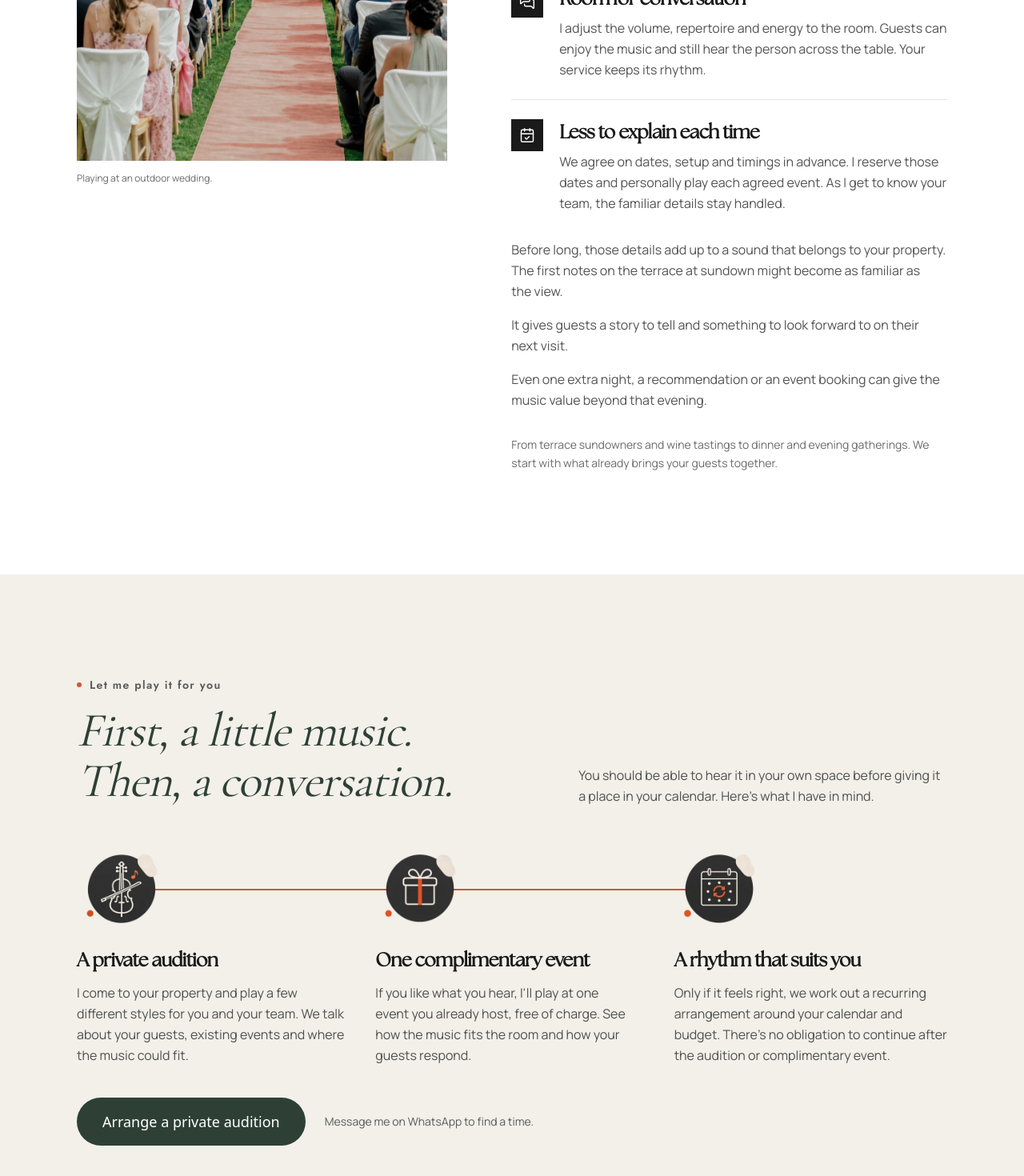
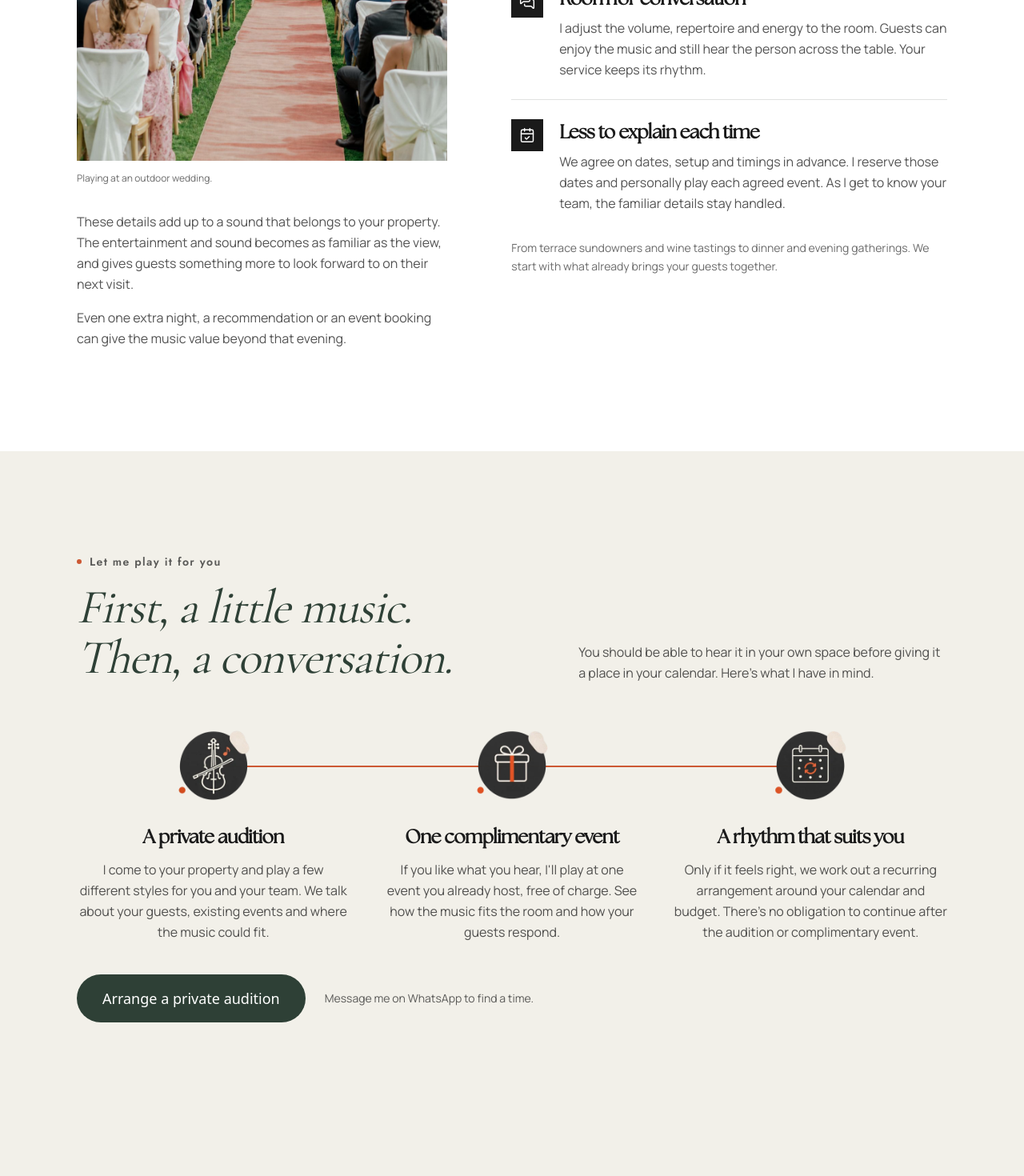
Before and after one commit to lstamer/cellowebsite, a Next.js app: page /services/hotels in a window 1280 px wide. Shown: the part 2838-4308 px from the top of the page at 80% size. Built offline with nearby package versions, Linux system fonts and the light colour scheme.

Commit message:
Center hotel audition steps and rebalance guest experience

```diff
--- a/src/components/hotels/HotelAuditionSteps.tsx
+++ b/src/components/hotels/HotelAuditionSteps.tsx
@@ -24,11 +24,11 @@ export function HotelAuditionSteps() {
   return (
     <ol role="list" className="mt-12 grid list-none gap-8 p-0 md:grid-cols-3">
       {auditionSteps.map((step, index) => (
-        <li key={step.title} className="relative isolate grid grid-cols-[4.5rem_minmax(0,1fr)] items-start gap-4 md:flex md:flex-col md:gap-4">
+        <li key={step.title} className="relative isolate grid grid-cols-[4.5rem_minmax(0,1fr)] items-start gap-4 md:flex md:flex-col md:items-center md:text-center">
           {index < auditionSteps.length - 1 && (
             <span
               aria-hidden
-              className="absolute -z-10 left-9 top-9 h-[calc(100%+2rem)] w-[2px] -translate-x-1/2 bg-accent md:left-14 md:top-14 md:h-[2px] md:w-[calc(100%+2rem)] md:translate-x-0 md:-translate-y-1/2"
+              className="absolute -z-10 left-9 top-9 h-[calc(100%+2rem)] w-[2px] -translate-x-1/2 bg-accent md:left-1/2 md:top-14 md:h-[2px] md:w-[calc(100%+2rem)] md:translate-x-0 md:-translate-y-1/2"
             />
           )}
           <Image
@@ -39,7 +39,7 @@ export function HotelAuditionSteps() {
             sizes="(min-width: 768px) 112px, 72px"
             className="h-auto w-[4.5rem] md:w-28"
           />
-          <div className="min-w-0">
+          <div className="min-w-0 md:w-full">
             <h3 className={featureItemTitleClass}>{step.title}</h3>
             <p className={cn(featureItemBodyClass, "mt-3")}>{step.body}</p>
           </div>
--- a/src/components/hotels/HotelsPage.tsx
+++ b/src/components/hotels/HotelsPage.tsx
@@ -143,7 +143,7 @@ export function HotelsPage() {
       <HotelSignature />
 
       <SectionWrapper id="your-guest-experience" surface="background">
-        <div className="grid items-start gap-12 lg:grid-cols-[0.85fr_1fr] lg:gap-20">
+        <div className="grid items-start gap-y-8 lg:grid-cols-[0.85fr_1fr] lg:grid-rows-[auto_1fr] lg:gap-x-20">
           <figure>
             <div className="relative aspect-[4/5] w-full overflow-hidden">
               <Image
@@ -156,7 +156,7 @@ export function HotelsPage() {
             </div>
             <figcaption className="mt-3 font-sans text-xs leading-relaxed text-foreground/65">Playing at an outdoor wedding.</figcaption>
           </figure>
-          <div>
+          <div className="mt-4 lg:col-start-2 lg:row-span-2 lg:row-start-1 lg:mt-0">
             <SectionHeader
               label="Your guests, your atmosphere"
               alignment="left"
@@ -176,22 +176,18 @@ export function HotelsPage() {
                 </li>
               ))}
             </ul>
-            <div className={cn(featureItemBodyClass, "mt-8 space-y-4")}>
-              <p>
-                Before long, those details add up to a sound that belongs to your
-                property. The first notes on the terrace at sundown might become
-                as familiar as the view.
-              </p>
-              <p>
-                It gives guests a story to tell and something to look forward to
-                on their next visit.
-              </p>
-              <p>
-                Even one extra night, a recommendation or an event booking can
-                give the music value beyond that evening.
-              </p>
-            </div>
             <p className="mt-8 font-sans text-sm leading-relaxed text-foreground/65">From terrace sundowners and wine tastings to dinner and evening gatherings. We start with what already brings your guests together.</p>
+          </div>
+          <div className={cn(featureItemBodyClass, "space-y-4 lg:col-start-1 lg:row-start-2")}>
+            <p>
+              These details add up to a sound that belongs to your property. The
+              entertainment and sound becomes as familiar as the view, and gives
+              guests something more to look forward to on their next visit.
+            </p>
+            <p>
+              Even one extra night, a recommendation or an event booking can
+              give the music value beyond that evening.
+            </p>
           </div>
         </div>
       </SectionWrapper>
```
